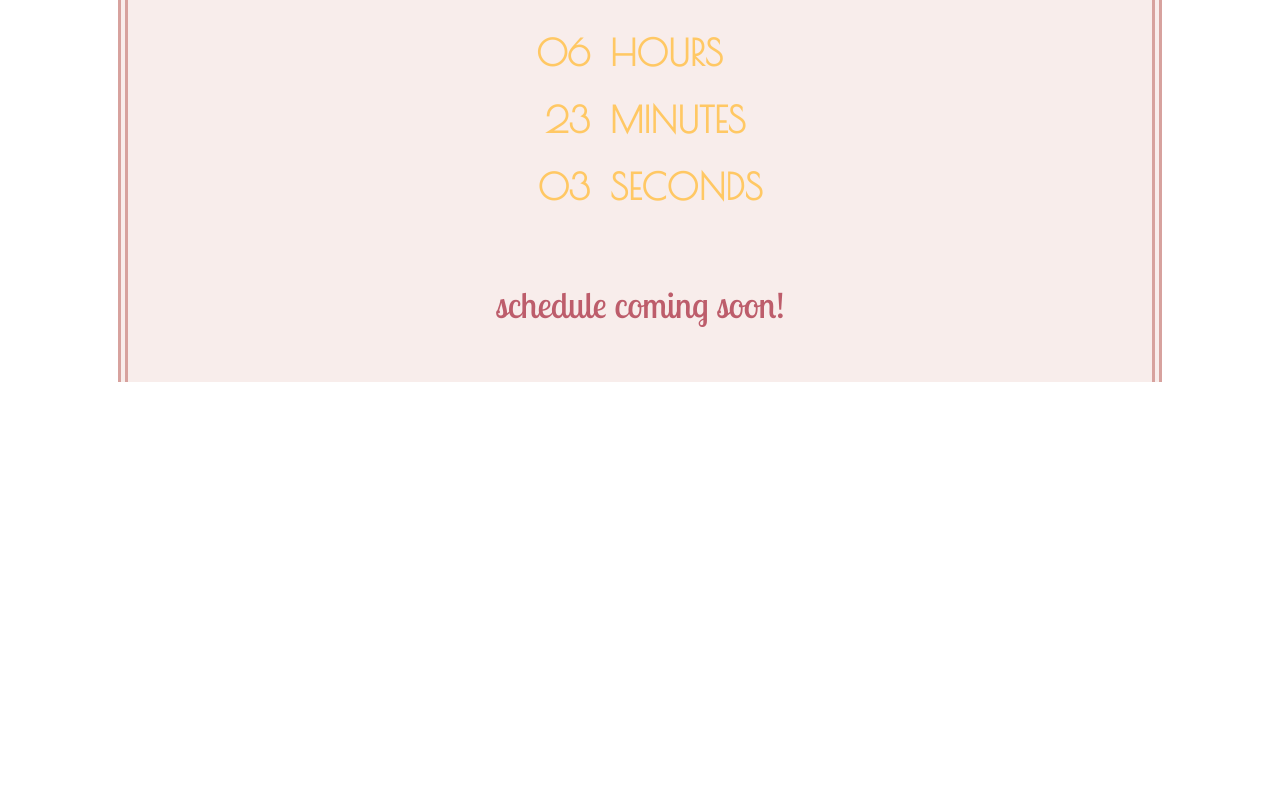
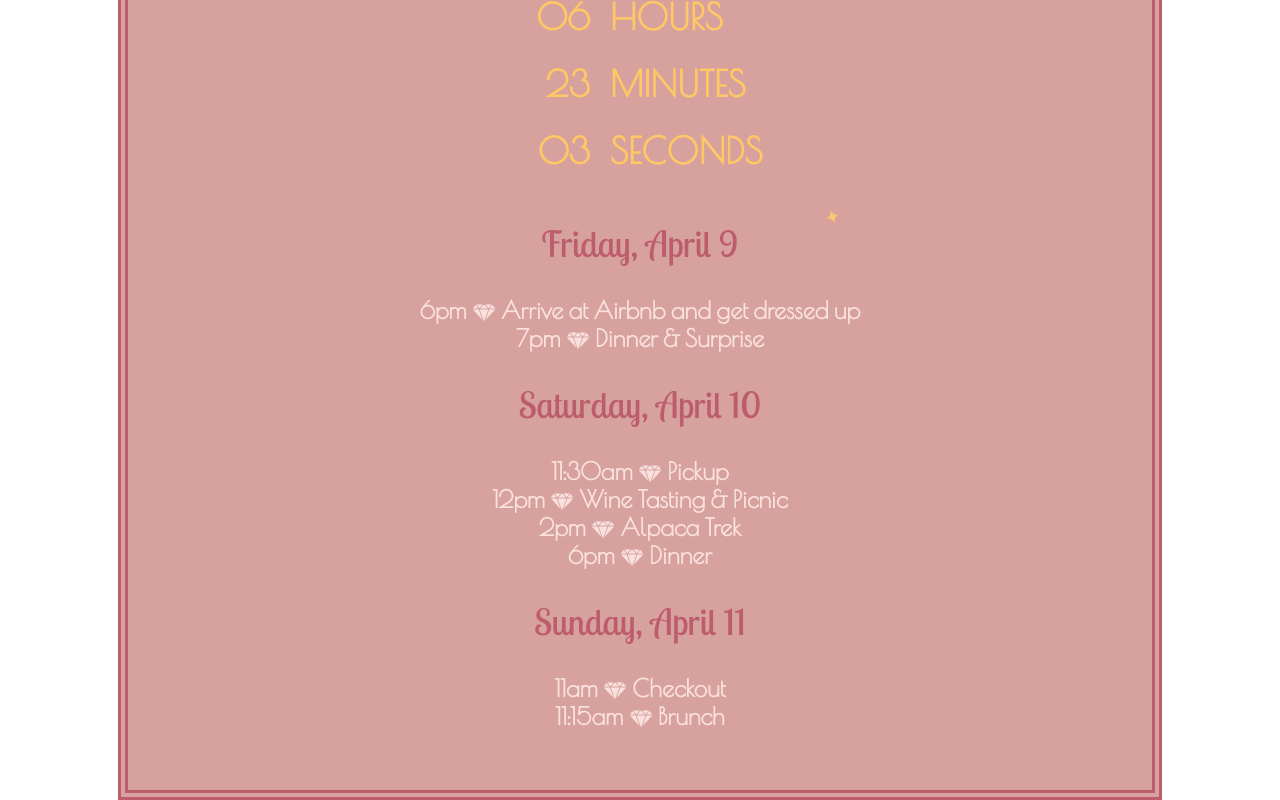
Before and after one commit to kadrianne/maes-bachelorette, a React (Create React App) app: page / in a window 1280 px wide. Shown: the part 438-1238 px from the top of the page. Before the commit the page ends 820 px from the top, so only its background shows below. Built offline with nearby package versions, Linux system fonts and the light colour scheme.

Commit message:
Add schedule and change color scheme.

```diff
--- a/package.json
+++ b/package.json
@@ -10,6 +10,7 @@
     "react-blink-text": "^1.0.5",
     "react-countdown": "^2.3.1",
     "react-dom": "^17.0.1",
+    "react-icons": "^4.2.0",
     "react-scripts": "4.0.3",
     "styled-components": "^5.2.1",
     "web-vitals": "^1.0.1"
--- a/src/App.css
+++ b/src/App.css
@@ -13,16 +13,16 @@
 }
 
 main {
-  background-color: #f8edeb;
+  background-color: #d7a29e;
   width: 80%;
   min-height: 100vh;
   display: flex;
   flex-direction: column;
   justify-content: center;
   align-items: center;
-  border-color: #D7A29E;
+  border-color: #bd5d6b;
   border-style: double;
-  border-width: 0 10px;
+  border-width: 10px;
   padding: 10px 0;
 }
 
@@ -34,7 +34,6 @@ h1 {
 h2 {
   font-size: 36px;
   text-align: center;
-  margin: 75px 0 0 0;
   font-family: 'Lobster Two', cursive;
   font-weight: 400;
 }
@@ -43,8 +42,26 @@ p {
   margin: 25px 0 0 0;
 }
 
+ul {
+  padding: 0;
+  font-size: 24px;
+  color: #FAE1DD;
+  list-style: none;
+  text-align: center;
+}
+
+li > svg {
+  vertical-align: bottom;
+}
+
+.diamond {
+  vertical-align: top;
+  font-size: 64px;
+}
+
 .details > p {
   font-size: 30px;
+  color: #FAE1DD;
   text-align: center;
   margin: 0;
   font-family: 'Lobster Two', cursive;
@@ -70,6 +87,10 @@ p {
   margin-bottom: 40px !important;
 }
 
+.schedule {
+  margin: 50px;
+}
+
 @media only screen and (max-width: 1024px) {
   main {
     width: 100%;
--- a/src/App.js
+++ b/src/App.js
@@ -2,6 +2,9 @@ import './App.css';
 import Countdown, { zeroPad } from 'react-countdown';
 import Blink from 'react-blink-text';
 import Sparkles from './Sparkles';
+import Schedule from './Schedule';
+import { scheduleData } from './scheduleData';
+import { GiDiamondRing } from 'react-icons/gi'
 
 function App() {
   const partyDate = 1617973200000;
@@ -23,6 +26,9 @@ function App() {
     }
   };
 
+  const renderSchedule = () => scheduleData.map(day => <Schedule day={day} />)
+  const renderText = () => <>BEFORE THE RING <GiDiamondRing className='diamond' /></>;
+
   return (
     <div className="App">
       <main>
@@ -32,7 +38,7 @@ function App() {
           </Sparkles>
           <br></br>
           <Sparkles color='#bd5d6b'>
-            <Blink color='#ffc864' text="BEFORE THE NG" fontSize='60px'></Blink>
+            <Blink color='#ffc864' text={renderText()} fontSize='60px'></Blink>
           </Sparkles>
         </h1>
         <section className='details'>
@@ -40,7 +46,11 @@ function App() {
           <p>red hook, ny</p>
         </section>
         <Countdown date={partyDate} renderer={renderer} />
-        <h2>schedule coming soon!</h2>
+        <Sparkles color='#ffc864'>
+          <section className='schedule'>
+            {renderSchedule()}
+          </section>
+        </Sparkles>
       </main>
     </div>
   );
--- /dev/null
+++ b/src/Schedule.js
@@ -0,0 +1,23 @@
+import React from 'react';
+import { GiCutDiamond } from 'react-icons/gi'
+
+const Schedule = (props) => {
+    const { date, activities } = props.day;
+
+    const renderActivities = () => {
+        return activities.map(activity => {
+            return (
+                <li>{activity.time} <GiCutDiamond /> {activity.description}</li>
+            )
+        })
+    };
+
+    return (
+        <section>
+            <h2>{date}</h2>
+            <ul>{renderActivities()}</ul>
+        </section>
+    )
+}
+
+export default Schedule;
--- /dev/null
+++ b/src/scheduleData.js
@@ -0,0 +1,49 @@
+export const scheduleData = [
+    {
+        date: 'Friday, April 9',
+        activities: [
+            {
+                time: '6pm',
+                description: 'Arrive at Airbnb and get dressed up'
+            },
+            {
+                time: '7pm',
+                description: 'Dinner & Surprise',
+            },
+        ]
+    },
+    {
+        date: 'Saturday, April 10',
+        activities: [
+            {
+                time: '11:30am',
+                description: 'Pickup'
+            },
+            {
+                time: '12pm',
+                description: 'Wine Tasting & Picnic'
+            },
+            {
+                time: '2pm',
+                description: 'Alpaca Trek'
+            },
+            {
+                time: '6pm',
+                description: 'Dinner',
+            },
+        ]
+    },
+    {
+        date: 'Sunday, April 11',
+        activities: [
+            {
+                time: '11am',
+                description: 'Checkout'
+            },
+            {
+                time: '11:15am',
+                description: 'Brunch'
+            },
+        ]
+    },
+]
```
Also changed, not shown: 1 other file (tests, documents, lock files or other folders).
